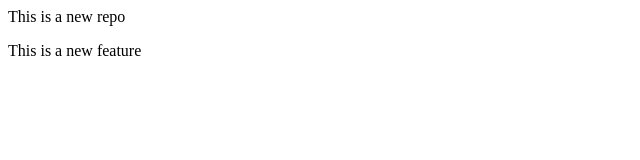
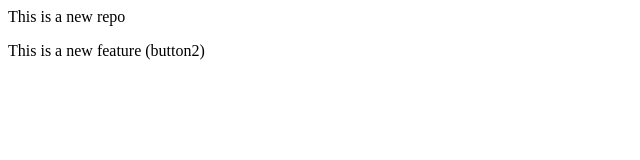
Before and after one commit to Hqroon/LocalRepo, a plain HTML site: page index.html in a window 1280 px wide. Shown: the full height of the page, 0-640 px from the left. Drawn offline with Linux system fonts and the light colour scheme.

```diff
--- a/index.html
+++ b/index.html
@@ -1,2 +1,2 @@
 <p> This is a new repo</p>
-<p>This is a new feature</p>
+<p>This is a new feature (button2) </p>
```
